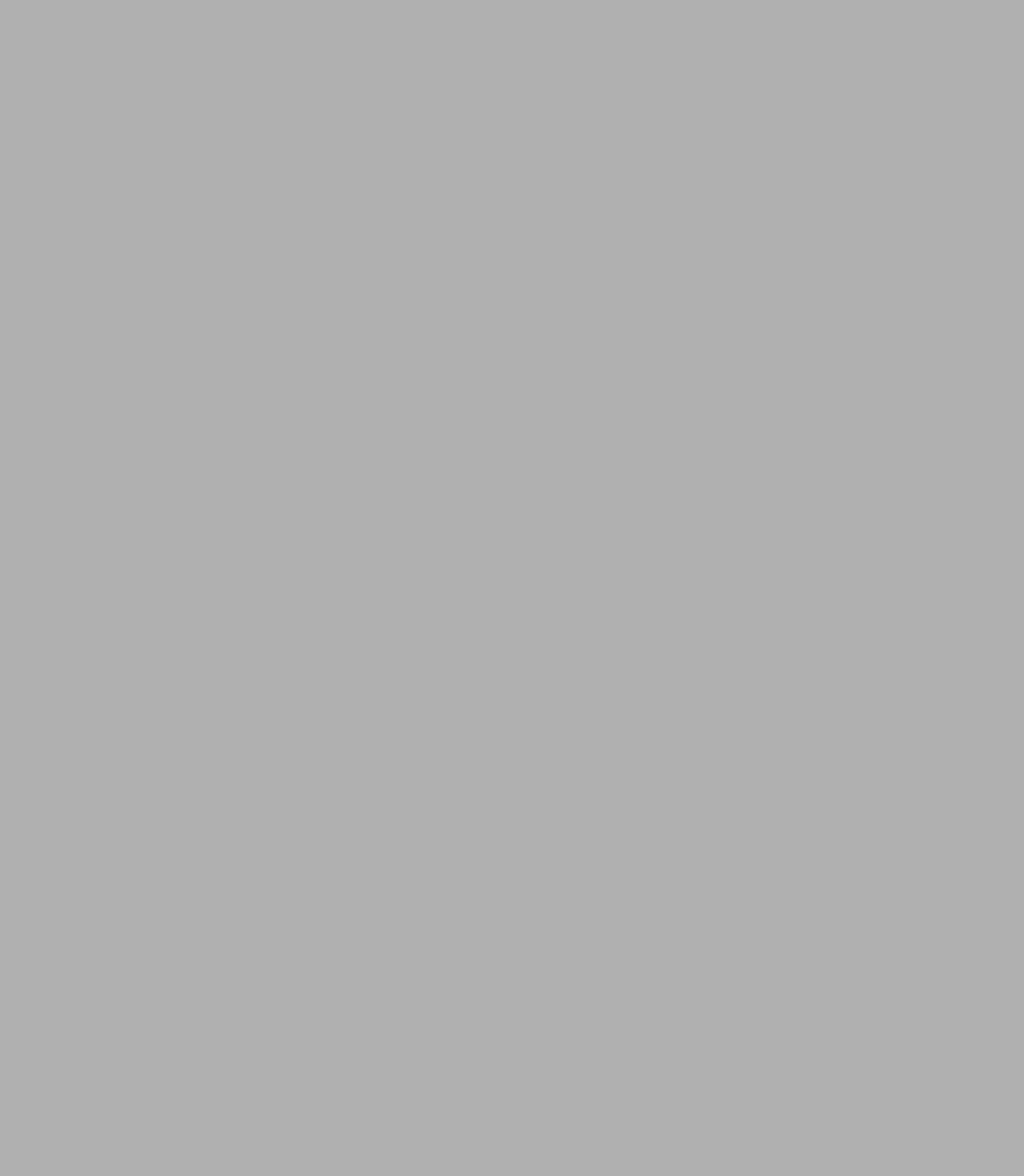
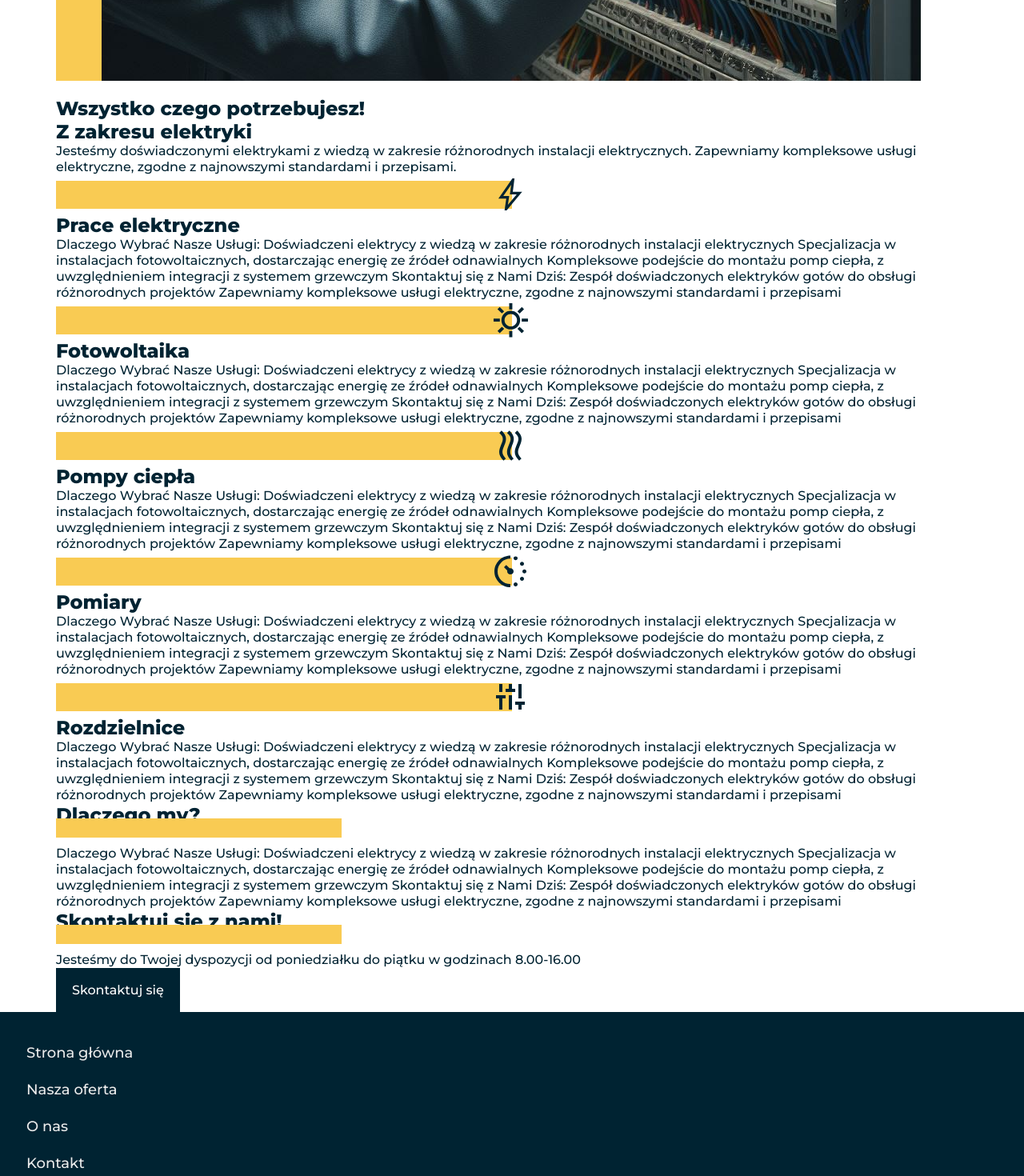
Before and after one commit to ErykFryderyk/elektro, a Vue app: page /services in a window 1280 px wide. Shown: the part 1100-2570 px from the top of the page at 80% size. Before the commit the page ends 800 px from the top, so only its background shows below. Built offline with nearby package versions, Linux system fonts and the light colour scheme.

Commit message:
finished mobile view in services-page

```diff
--- a/src/views/ServicesView.vue
+++ b/src/views/ServicesView.vue
@@ -1,5 +1,187 @@
+<script setup>
+// COMPONENTS
+import FooterElektro from "../components/FooterElektro.vue";
+import CustomButton from "@/components/CustomButton.vue";
+// ICON
+import SmallThunderIcon from "@/assets/svg/SmallThunderIcon.vue";
+import ClearDayIcon from "@/assets/svg/ClearDayIcon.vue";
+import HeatIcon from "@/assets/svg/HeatIcon.vue";
+import AvgPaceIcon from "@/assets/svg/AvgPaceIcon.vue";
+import InstantMixIcon from "@/assets/svg/InstantMixIcon.vue";
+</script>
 <template>
-  <div class="">
-    <h1>Usługi</h1>
+  <div class="services">
+    <div class="container">
+      <div class="">
+        <div class="">
+          <p style="font-size: 16px; color: #797979; margin-bottom: 24px">
+            Strona główna > Nasza oferta
+          </p>
+        </div>
+        <!-- eslint-disable-next-line -->
+        <h1 class="title title--h2 title--bold">Co oferujemy?</h1>
+        <div class="underline underline--mb"></div>
+        <div class="image-wrapper">
+          <div class="rectangle rectangle--yellow"></div>
+          <img src="../assets/img/services.jpeg" alt="services-hero-image" />
+        </div>
+
+        <h2 class="title title--h2 title--uppercase title-small">
+          Wszystko czego potrzebujesz!
+        </h2>
+        <h2
+          class="title title--h2 title--uppercase title-small title--gray title-mb"
+        >
+          Z zakresu elektryki
+        </h2>
+        <!-- eslint-disable-next-line -->
+        <p class="text">
+          Jesteśmy doświadczonymi elektrykami z wiedzą w zakresie różnorodnych
+          instalacji elektrycznych. Zapewniamy kompleksowe usługi elektryczne,
+          zgodne z najnowszymi standardami i przepisami.
+        </p>
+      </div>
+      <div class="">
+        <div class="services-icon">
+          <div class="services-icon__rect"></div>
+          <SmallThunderIcon class="transform" />
+        </div>
+        <h2 class="title title--h2 title--bold">Prace elektryczne</h2>
+        <!-- eslint-disable-next-line -->
+        <p class="text">
+          Dlaczego Wybrać Nasze Usługi: Doświadczeni elektrycy z wiedzą w
+          zakresie różnorodnych instalacji elektrycznych Specjalizacja w
+          instalacjach fotowoltaicznych, dostarczając energię ze źródeł
+          odnawialnych Kompleksowe podejście do montażu pomp ciepła, z
+          uwzględnieniem integracji z systemem grzewczym Skontaktuj się z Nami
+          Dziś: Zespół doświadczonych elektryków gotów do obsługi różnorodnych
+          projektów Zapewniamy kompleksowe usługi elektryczne, zgodne z
+          najnowszymi standardami i przepisami
+        </p>
+        <div class="services-icon">
+          <div class="services-icon__rect"></div>
+          <ClearDayIcon class="transform" />
+        </div>
+        <h2 class="title title--h2 title--bold">Fotowoltaika</h2>
+        <!-- eslint-disable-next-line -->
+        <p class="text">
+          Dlaczego Wybrać Nasze Usługi: Doświadczeni elektrycy z wiedzą w
+          zakresie różnorodnych instalacji elektrycznych Specjalizacja w
+          instalacjach fotowoltaicznych, dostarczając energię ze źródeł
+          odnawialnych Kompleksowe podejście do montażu pomp ciepła, z
+          uwzględnieniem integracji z systemem grzewczym Skontaktuj się z Nami
+          Dziś: Zespół doświadczonych elektryków gotów do obsługi różnorodnych
+          projektów Zapewniamy kompleksowe usługi elektryczne, zgodne z
+          najnowszymi standardami i przepisami
+        </p>
+        <div class="services-icon">
+          <div class="services-icon__rect"></div>
+          <HeatIcon class="transform" />
+        </div>
+        <h2 class="title title--h2 title--bold">Pompy ciepła</h2>
+        <!-- eslint-disable-next-line -->
+        <p class="text">
+          Dlaczego Wybrać Nasze Usługi: Doświadczeni elektrycy z wiedzą w
+          zakresie różnorodnych instalacji elektrycznych Specjalizacja w
+          instalacjach fotowoltaicznych, dostarczając energię ze źródeł
+          odnawialnych Kompleksowe podejście do montażu pomp ciepła, z
+          uwzględnieniem integracji z systemem grzewczym Skontaktuj się z Nami
+          Dziś: Zespół doświadczonych elektryków gotów do obsługi różnorodnych
+          projektów Zapewniamy kompleksowe usługi elektryczne, zgodne z
+          najnowszymi standardami i przepisami
+        </p>
+        <div class="services-icon">
+          <div class="services-icon__rect"></div>
+          <AvgPaceIcon class="transform" />
+        </div>
+        <h2 class="title title--h2 title--bold">Pomiary</h2>
+        <!-- eslint-disable-next-line -->
+        <p class="text">
+          Dlaczego Wybrać Nasze Usługi: Doświadczeni elektrycy z wiedzą w
+          zakresie różnorodnych instalacji elektrycznych Specjalizacja w
+          instalacjach fotowoltaicznych, dostarczając energię ze źródeł
+          odnawialnych Kompleksowe podejście do montażu pomp ciepła, z
+          uwzględnieniem integracji z systemem grzewczym Skontaktuj się z Nami
+          Dziś: Zespół doświadczonych elektryków gotów do obsługi różnorodnych
+          projektów Zapewniamy kompleksowe usługi elektryczne, zgodne z
+          najnowszymi standardami i przepisami
+        </p>
+        <div class="services-icon">
+          <div class="services-icon__rect"></div>
+          <InstantMixIcon class="transform" />
+        </div>
+        <h2 class="title title--h2 title--bold">Rozdzielnice</h2>
+        <!-- eslint-disable-next-line -->
+        <p class="text">
+          Dlaczego Wybrać Nasze Usługi: Doświadczeni elektrycy z wiedzą w
+          zakresie różnorodnych instalacji elektrycznych Specjalizacja w
+          instalacjach fotowoltaicznych, dostarczając energię ze źródeł
+          odnawialnych Kompleksowe podejście do montażu pomp ciepła, z
+          uwzględnieniem integracji z systemem grzewczym Skontaktuj się z Nami
+          Dziś: Zespół doświadczonych elektryków gotów do obsługi różnorodnych
+          projektów Zapewniamy kompleksowe usługi elektryczne, zgodne z
+          najnowszymi standardami i przepisami
+        </p>
+      </div>
+      <div class="">
+        <!-- eslint-disable-next-line -->
+        <h2 class="title title--h2 title--bold">Dlaczego my?</h2>
+        <div class="underline underline--mb"></div>
+        <!-- eslint-disable-next-line -->
+        <p class="text">
+          Dlaczego Wybrać Nasze Usługi: Doświadczeni elektrycy z wiedzą w
+          zakresie różnorodnych instalacji elektrycznych Specjalizacja w
+          instalacjach fotowoltaicznych, dostarczając energię ze źródeł
+          odnawialnych Kompleksowe podejście do montażu pomp ciepła, z
+          uwzględnieniem integracji z systemem grzewczym Skontaktuj się z Nami
+          Dziś: Zespół doświadczonych elektryków gotów do obsługi różnorodnych
+          projektów Zapewniamy kompleksowe usługi elektryczne, zgodne z
+          najnowszymi standardami i przepisami
+        </p>
+      </div>
+      <div class="">
+        <!-- eslint-disable-next-line -->
+        <h2 class="title title--h2 title--bold">Skontaktuj się z nami!</h2>
+        <div class="underline underline--mb"></div>
+        <p class="text">
+          <!-- eslint-disable-next-line -->
+          Jesteśmy do Twojej dyspozycji od poniedziałku do piątku w godzinach
+          8.00-16.00
+        </p>
+        <CustomButton class="bg-granat">Skontaktuj się</CustomButton>
+      </div>
+    </div>
+    <FooterElektro />
   </div>
 </template>
+<style lang="scss" scoped>
+.services {
+  padding-top: 10px;
+  background: #fff;
+}
+
+.image-wrapper {
+  display: grid;
+  grid-template-columns: 0.05fr 0.95fr;
+  margin-bottom: 20px;
+}
+.rectangle {
+  position: relative;
+  &--yellow {
+    background-color: #f9cb53;
+  }
+}
+.services-icon {
+  display: flex;
+  align-items: center;
+  &__rect {
+    width: 50%;
+    height: 35px;
+    flex-shrink: 0;
+    background-color: #f9cb53;
+  }
+  .transform {
+    transform: translateX(-26px);
+  }
+}
+</style>
```
